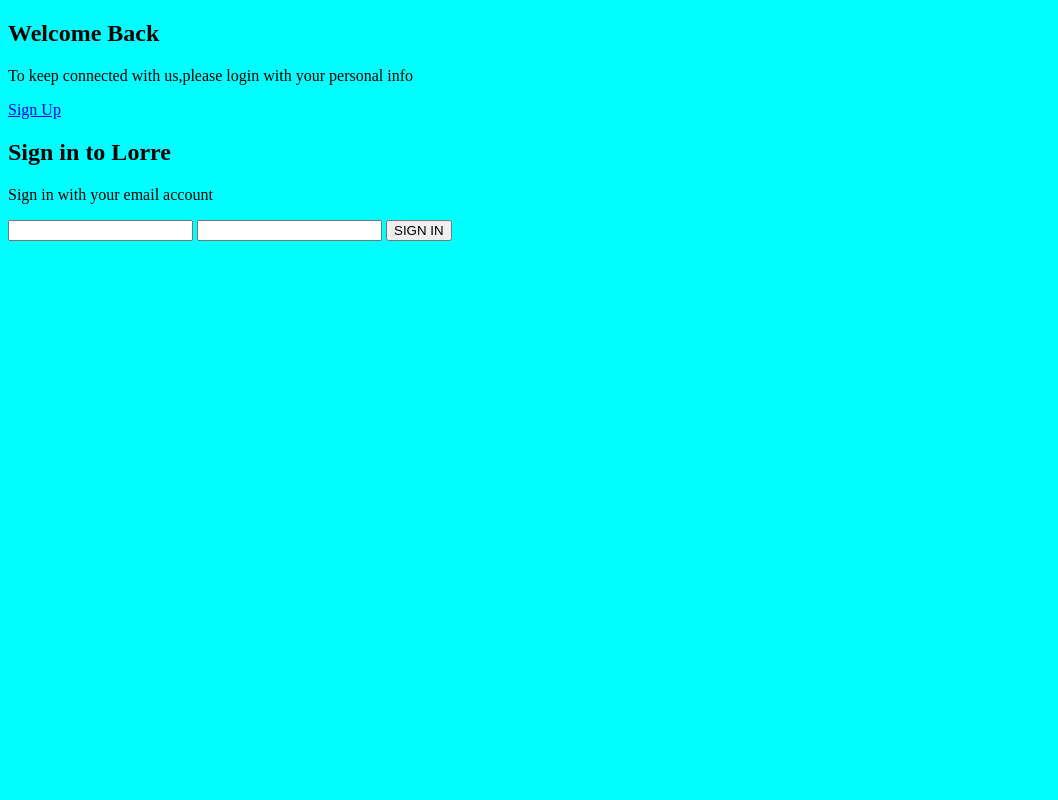
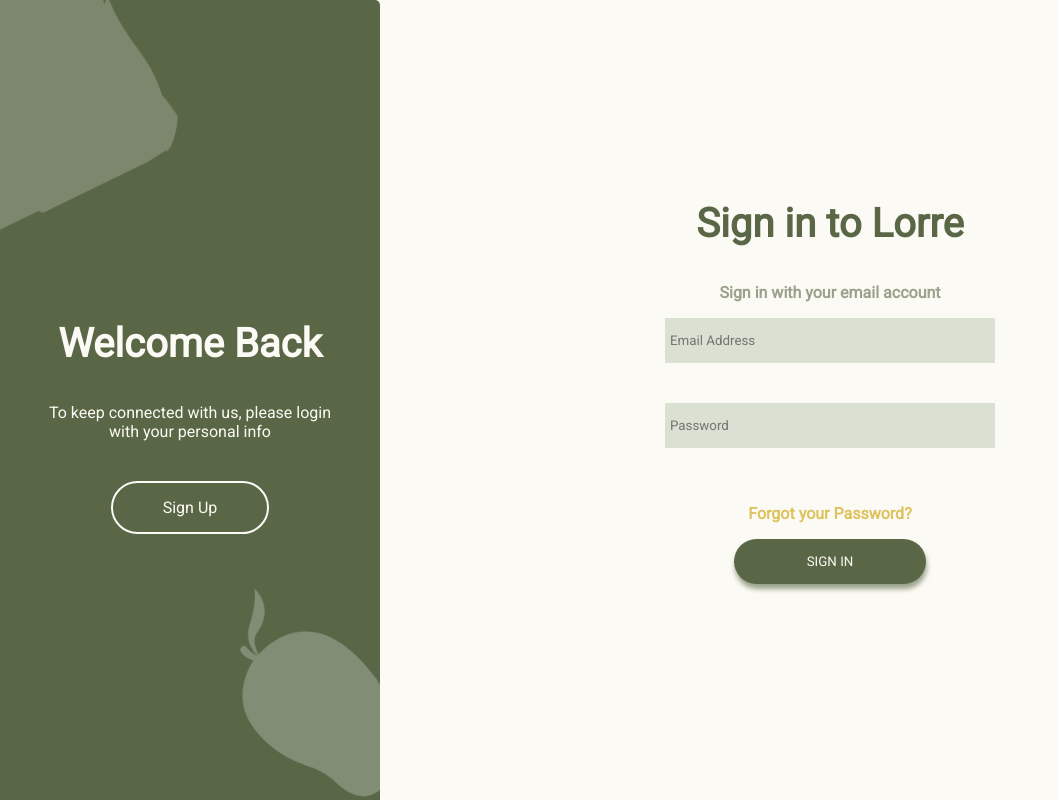
Before and after one commit to mbuthiya/lorre, a Django app: page /login/ in a window 1280 px wide. Shown: the whole page, without its empty margins (0-1058 px from the left). Run offline with Django 3.2, Linux system fonts and the light colour scheme.

Commit message:
Finish design of authentication pages

```diff
--- a/processor/templates/auth-templates/base-auth.html
+++ b/processor/templates/auth-templates/base-auth.html
@@ -1,14 +1,18 @@
 {% load static %}
 <!DOCTYPE html>
 <html lang="en">
+
 <head>
     <meta charset="UTF-8">
     <meta name="viewport" content="width=device-width, initial-scale=1.0">
     <meta http-equiv="X-UA-Compatible" content="ie=edge">
     <title>Lorre</title>
+    <link href="https://fonts.googleapis.com/css?family=Roboto" rel="stylesheet">
     <link rel="stylesheet" href="{% static 'css/authTemplate.css' %}">
 </head>
+
 <body>
     {% block authTemplate %} {% endblock %}
 </body>
+
 </html>
--- a/processor/templates/auth-templates/login.html
+++ b/processor/templates/auth-templates/login.html
@@ -11,13 +11,13 @@
     <div class="intro-message-section">
 
         <h2>Welcome Back</h2>
-        <p>To keep connected with us,please login with your personal info</p>
+        <p>To keep connected with us, please login with your personal info</p>
         <a href="{% url 'signup' %}">Sign Up</a>
 
     </div>
 
     <!-- Form display section -->
-    <div class="form-dispay-section">
+    <div class="form-display-section">
 
         <h2>Sign in to Lorre</h2>
         <p>Sign in with your email account</p>
@@ -25,8 +25,9 @@
         <form action="{% url 'login' %}" method="POST">
             {% csrf_token %}
 
-            <input type="email" name="email" id="login-email" class="email-input">
-            <input type="password" name="password" id="login-password" class="password-input">
+            <input type="email" name="email" id="login-email" class="email-input" placeholder="Email Address">
+            <input type="password" name="password" id="login-password" class="password-input" placeholder="Password">
+            <p class="forgotPass">Forgot your Password?</p>
             <input type="submit" class="submit" value="SIGN IN">
 
         </form>
--- a/static/css/authTemplate.css
+++ b/static/css/authTemplate.css
@@ -1,3 +1,128 @@
 body{
-    background-color: aqua;
+    padding: 0;
+    margin: 0;
+    box-sizing: border-box;
 }
+
+.page-container{
+    display: flex;
+    height: 100vh;
+}
+
+.intro-message-section{
+    flex: 1;
+    display: flex;
+    flex-direction: column;
+    align-items: center;
+    padding: 0 40px;
+    background: url(/static/images/background.png) no-repeat center center;
+    background-size: cover;
+    border-top-right-radius: 5px;
+
+}
+
+.intro-message-section h2{
+    margin-top:40vh;
+    font-family: Roboto;
+    font-size: 40px;
+    margin-bottom: 20px;
+    font-weight: bold;
+    color: #fcfaf4;
+}
+
+
+.intro-message-section p{
+    font-family: Roboto;
+    font-size: 16px;
+    text-align: center;
+    color: #fcfaf4;
+    margin-bottom: 40px;
+
+}
+
+.intro-message-section a{
+
+    padding: 15px 50px;
+    border-radius: 32px;
+    border: 2px solid #fcfaf4;
+    color: #fcfaf4;
+    font-family: Roboto;
+    text-decoration: none;
+    transition: all 0.5s ease-in-out;
+
+}
+
+.intro-message-section a:hover{
+    padding: 15px 45px;
+    border-radius: 32px;
+    background-color: #fcfaf4;
+    color: #596747;
+}
+
+.form-display-section{
+    flex:3;
+    display: flex;
+    flex-direction: column;
+    align-items: center;
+    background-color: #fcfaf4;
+
+
+}
+
+.form-display-section h2{
+    margin-top: 25vh;
+    font-size: 40px;
+    font-family: Roboto;
+    font-weight: bold;
+    color: #596747;
+    margin-bottom: 20px;
+}
+
+.form-display-section p{
+    color: rgba(89, 103, 71, 0.6);
+    font-weight: bold;
+    font-family: Roboto;
+
+}
+
+.form-display-section form{
+    display: flex;
+    flex-direction: column;
+    justify-content: center;
+    width: 100%;
+}
+
+.form-display-section form input{
+    align-self: center;
+    padding: 15px 5px;
+    margin-bottom: 40px;
+    border: none;
+    width: 25vw;
+    background-color: #dae0d2;
+    font-family: Roboto;
+}
+
+.form-display-section form input:focus{
+   outline-color: #ddc35e;
+}
+
+.forgotPass{
+    text-align: center;
+    font-weight: normal;
+    color: #ddc35e !important;
+}
+
+.form-display-section input[type="submit"]{
+     width: 15vw;
+     padding: 15px 10px;
+     border-radius: 32px;
+     background-color: #596747;
+     color: #fcfaf4;
+    box-shadow: 1px 5px 5px rgba(89, 103, 71, 0.6);
+    cursor: pointer;
+    transition: all 0.3s ease-in;
+}
+
+.form-display-section input[type="submit"]:hover{
+    box-shadow:none;
+}
```
Also changed, not shown: processor/templates/auth-templates/signup.html (+4 -4 lines), static/images/background.png (added).
